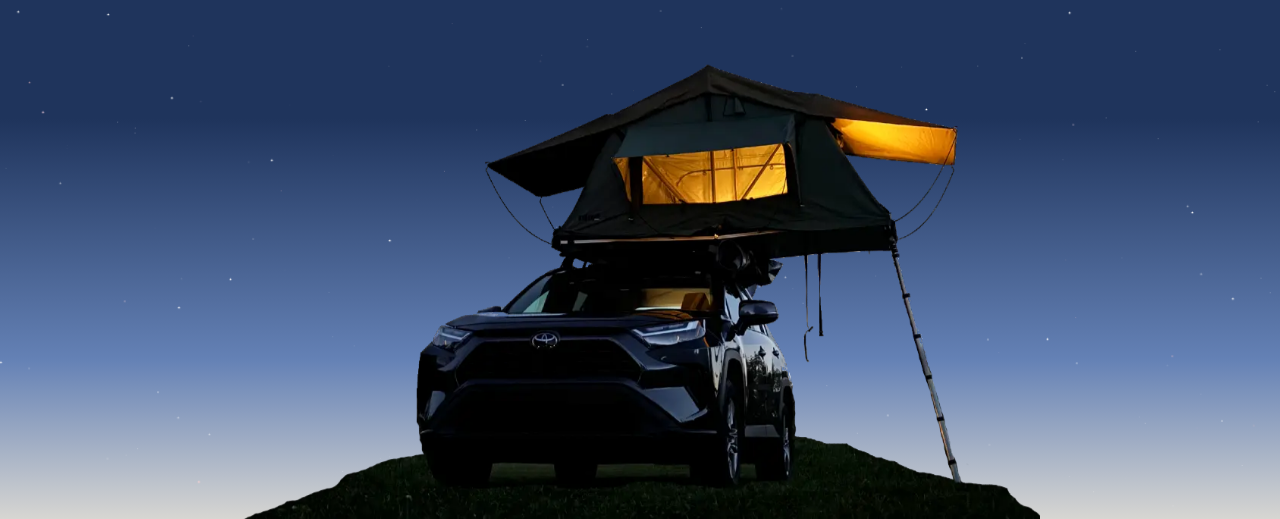
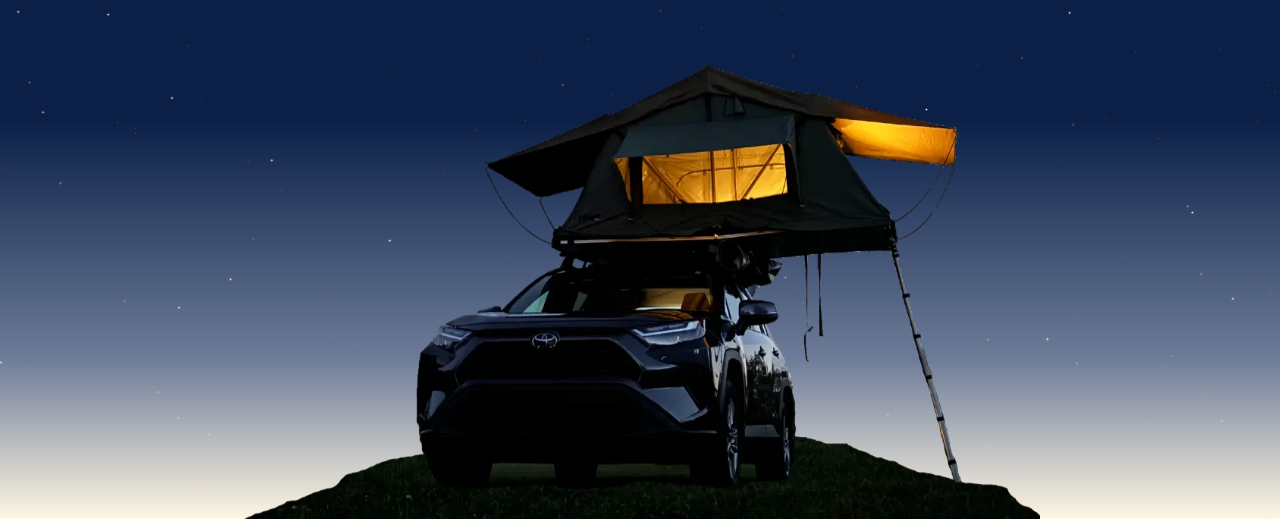
Before and after one commit to madushak/rooftop, a plain HTML site: page index.html in a window 1280 px wide. Shown: the part 281-800 px from the top of the page. Drawn offline with Linux system fonts and the light colour scheme.

Commit message:
Updated colors

```diff
--- a/css/main.css
+++ b/css/main.css
@@ -5,10 +5,7 @@
 html,
 body {
     margin: 0;
-    height: 100%;
-    width: 100%;
-    overflow: hidden;
-    position: relative;
+
 }
 
 .title {
@@ -32,7 +29,7 @@ body {
 }
 
 .sky {
-    background: -webkit-linear-gradient(top, #1f345c 50%, #6481b5 80%, #d7d6d2);
+    background: -webkit-linear-gradient(top, #0b1f47 50%, #6d7c98 80%, #fff6e3);
     width: 100%;
     height: 100%;
     position: absolute;
--- a/index.html
+++ b/index.html
@@ -24,6 +24,7 @@
 <script crossorigin="anonymous" defer="defer" type="application/javascript" src="js/main.js"></script>
 </head>
 <body>
+  <div style="position: relative; width: 100%;  height: 100vh;  overflow: hidden;">
     <div class="sky"></div>
     <div class="constelacao"></div>
     <div class="chuvaMeteoro"></div>
@@ -35,4 +36,5 @@
       <a target="_blank" href="https://ca.outdoorsy.com/rv-rental/edmonton_ab_ca/2023_toyota_rav4_398325-listing">Book your next adventure now <svg height="24" viewBox="0 0 24 24" width="24" xmlns="http://www.w3.org/2000/svg"><path stroke="currentColor" fill="currentColor" d="m5 2h2c.55228475 0 1 .44771525 1 1 0 .51283584-.38604019.93550716-.88337887.99327227l-.11662113.00672773h-2c-.51283584 0-.93550716.38604019-.99327227.88337887l-.00672773.11662113v14c0 .5128358.38604019.9355072.88337887.9932723l.11662113.0067277h14c.5128358 0 .9355072-.3860402.9932723-.8833789l.0067277-.1166211v-2c0-.5522847.4477153-1 1-1 .5128358 0 .9355072.3860402.9932723.8833789l.0067277.1166211v2c0 1.5976809-1.24892 2.9036609-2.8237272 2.9949073l-.1762728.0050927h-14c-1.59768088 0-2.90366088-1.24892-2.99490731-2.8237272l-.00509269-.1762728v-14c0-1.59768088 1.24891996-2.90366088 2.82372721-2.99490731l.17627279-.00509269h2zm16 0 .081.003.1197258.01724007.1114167.02949802.111079.04393527.0974873.05232209.0960413.06679051.0903567.08010726.0965586.11180017.0716634.11124451.0310174.06096295.0337679.08144877.0240408.07565741.0289379.14789747.0069072.1180955v6c0 .55228475-.4477153 1-1 1s-1-.44771525-1-1v-3.586l-6.2928932 6.2931068c-.360484.3604839-.927715.3882135-1.3200062.0831886l-.0942074-.0831886c-.3604839-.360484-.3882135-.927715-.0831886-1.3200062l.0831886-.0942074 6.2911068-6.2928932h-3.584c-.5522847 0-1-.44771525-1-1s.4477153-1 1-1z" fill-rule="evenodd"/></svg></a>
       <div id="st">The brand new Toyota RAV4 2023 is fully equipped with a Thule Tepui Explorer Kukenam 3 person roof top tent. Explore the wilderness of Alberta & British Columbia in comfort with this stylish and fuel efficient Toyota RAV4 2023 and rooftop tent combo!</div>
     </div>
+  </div>
 </body>
```
Lines whose indentation alone changed are shown as unchanged.
